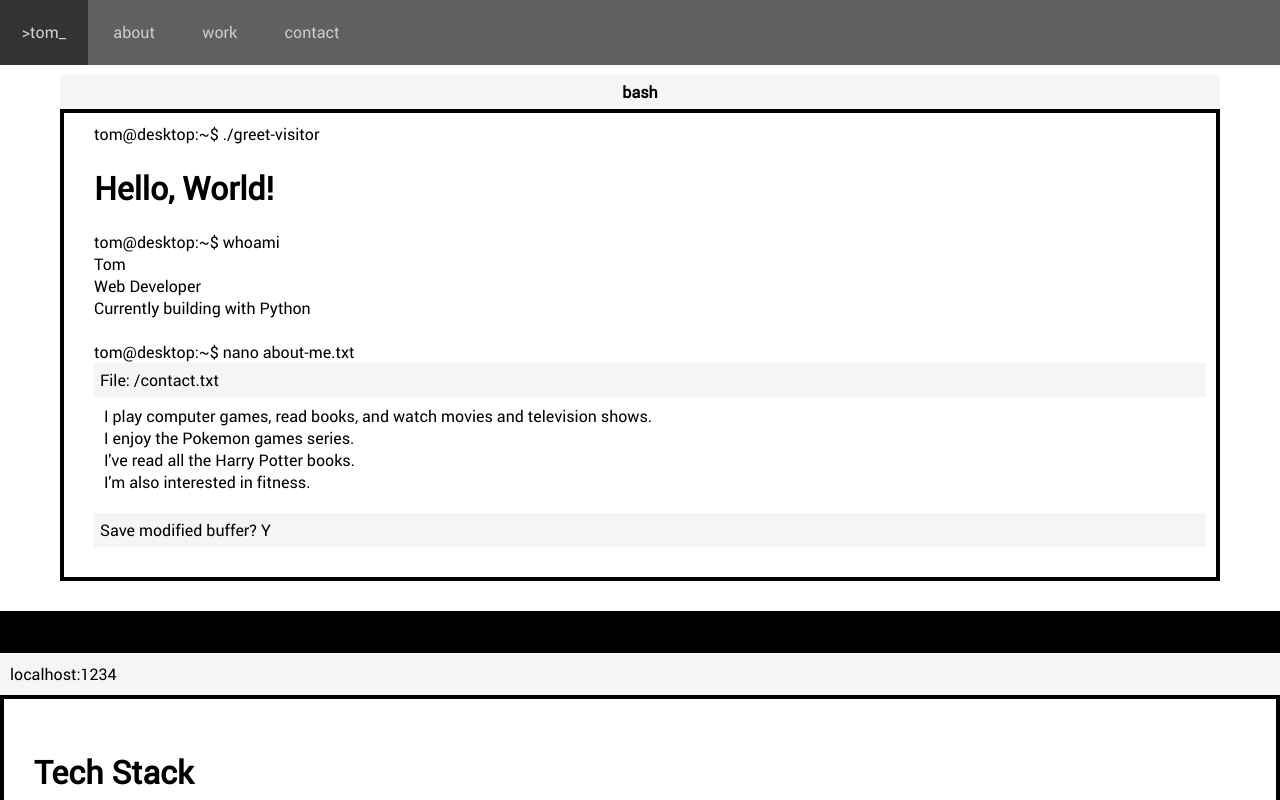
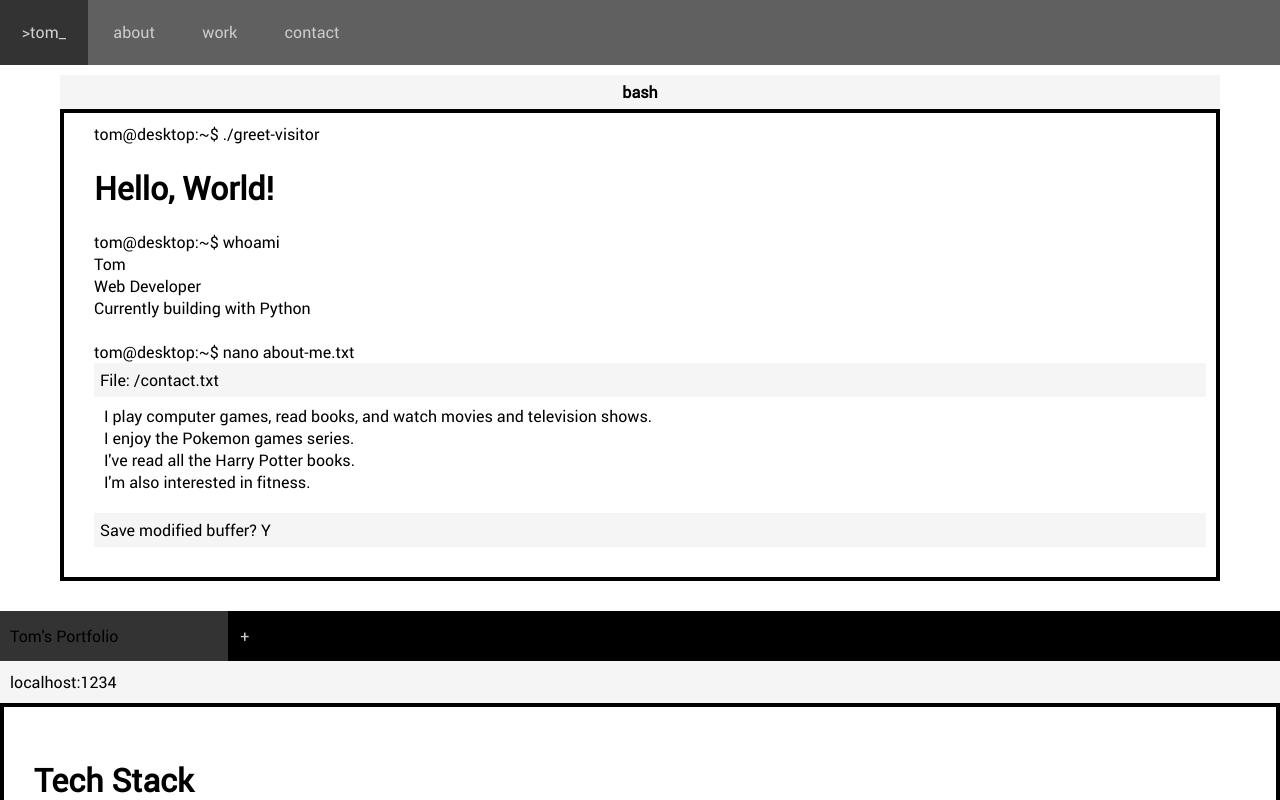
Before and after one commit to kormin/react-portfolio, a React (Create React App) app: page / in a window 1280 px wide. Shown: the top 800 px of the page. Built offline with nearby package versions, Linux system fonts and the light colour scheme.

Commit message:
add browser titlebar styles

```diff
--- a/src/components/Work.js
+++ b/src/components/Work.js
@@ -5,7 +5,8 @@ class Work extends Component {
     return (
       <div id="work" className="row">
         <div className="browser-titlebar">
-          Tom's Portfolio
+          <span>Tom's Portfolio</span>
+          <a target="_blank" rel="noopener noreferrer" href="/">+</a>
         </div>
         <div className="browser-address-bar">
           localhost:1234
--- a/src/main.css
+++ b/src/main.css
@@ -72,7 +72,18 @@ ul.taskbar > li > a:hover {
 
 .browser-titlebar {
   background-color: #000000;
-  padding: 10px;
+}
+
+.browser-titlebar > span {
+  line-height: 50px;
+  padding: 14px 110px 14px 10px;
+  margin-right: 12px;
+  background-color: #333333;
+}
+
+.browser-titlebar > a {
+  color: #cccccc;
+  text-decoration: none;
 }
 
 .browser-address-bar {
@@ -114,6 +125,7 @@ ul.taskbar > li > a:hover {
 /* Footer */
 #footer {
   text-align: center;
+  padding: 40px 40px 20px 40px;
 }
 
 @media (min-width: 576px) {
```
